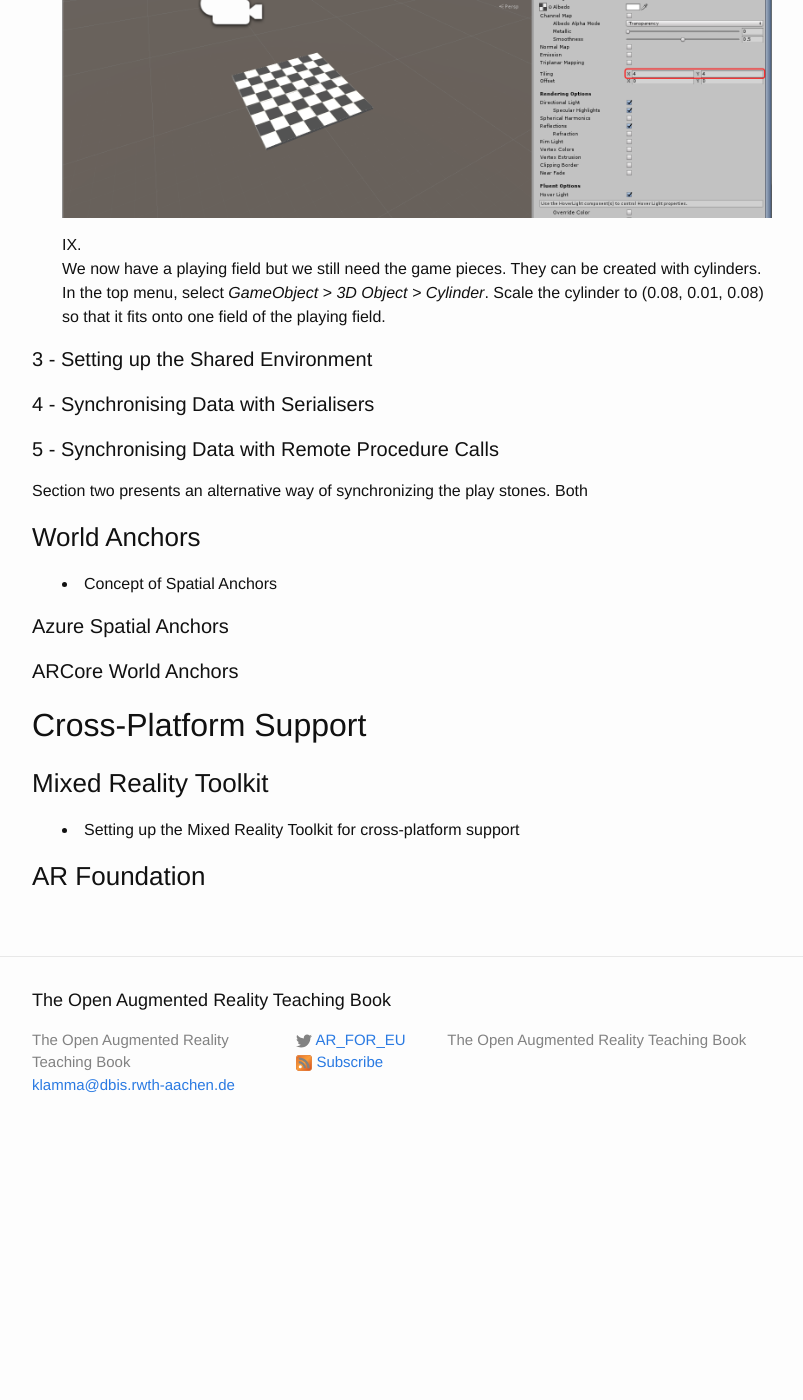
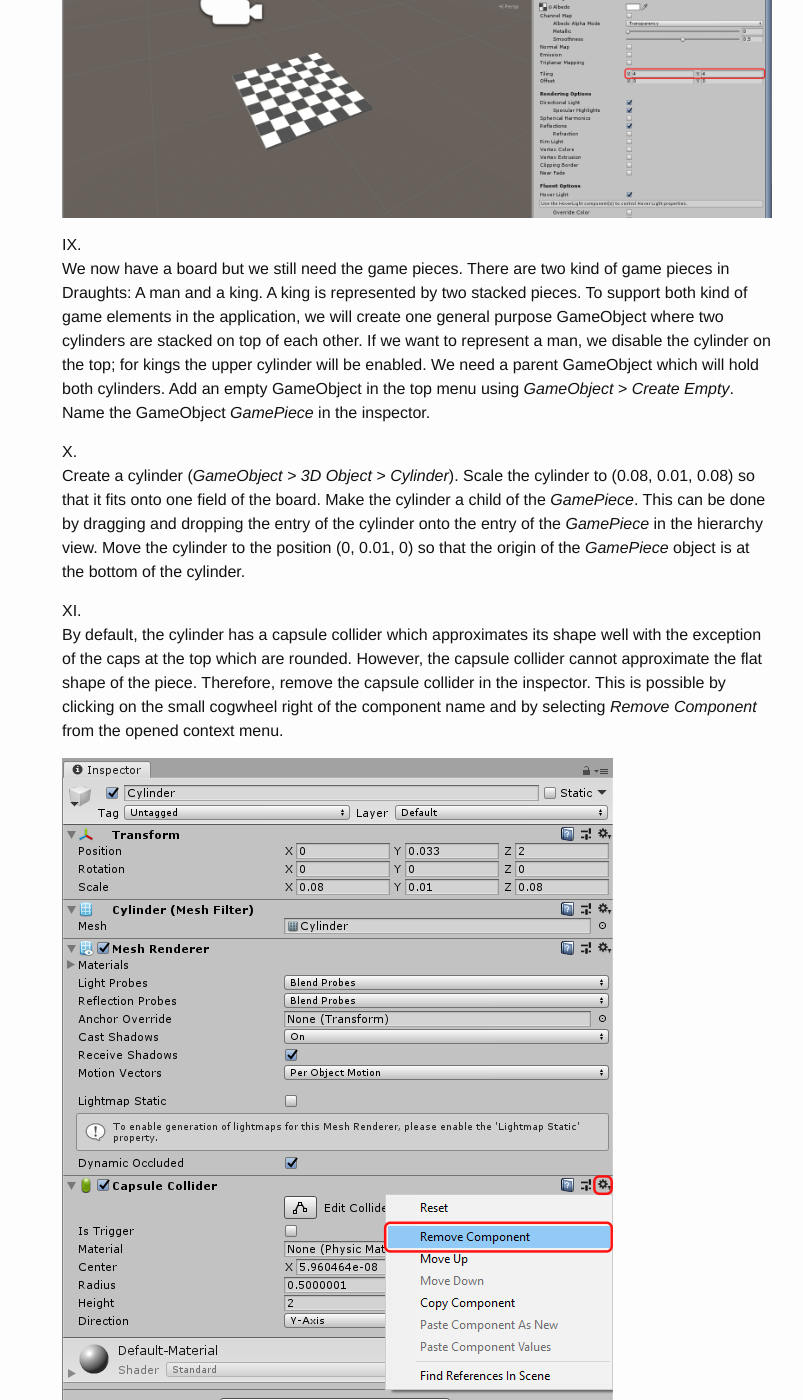
Before and after one commit to klamma/ar-for-eu-book, a Jekyll site: the page built from _pages/chapters/sharing.md, in a window 1280 px wide and 1400 px high, scrolled down 12602 px. Shown: the whole window, without its empty margins (238-1041 px from the left). Built offline with Jekyll 4.4.1, drawn with Linux system fonts in a browser that asks for light colours; nearby versions of some CDN libraries; before the commit the page ends 13758 px from its top, so only the background shows below that; some of the changed text lies outside the part shown.

Commit message:
continued on sharing exercise: game pieces setup

```diff
--- a/_pages/chapters/sharing.md
+++ b/_pages/chapters/sharing.md
@@ -238,10 +238,49 @@
 
    ![Change Tiling Factor]({{pathToRoot}}/assets/figures/sharing/sharingExercise/ChangeTilingFactor.png)
 
-9. We now have a playing field but we still need the game pieces.
-   They can be created with cylinders.
-   In the top menu, select *GameObject > 3D Object > Cylinder*.
-   Scale the cylinder to (0.08, 0.01, 0.08) so that it fits onto one field of the playing field.
+9. We now have a board but we still need the game pieces.
+   There are two kind of game pieces in Draughts: A man and a king.
+    A king is represented by two stacked pieces.
+    To support both kind of game elements in the application, we will create one general purpose GameObject where two cylinders are stacked on top of each other.
+    If we want to represent a man, we disable the cylinder on the top; for kings the upper cylinder will be enabled.
+    We need a parent GameObject which will hold both cylinders.
+    Add an empty GameObject in the top menu using *GameObject > Create Empty*.
+    Name the GameObject *GamePiece* in the inspector.
+
+10. Create a cylinder (*GameObject > 3D Object > Cylinder*).
+    Scale the cylinder to (0.08, 0.01, 0.08) so that it fits onto one field of the board.
+    Make the cylinder a child of the *GamePiece*.
+    This can be done by dragging and dropping the entry of the cylinder onto the entry of the *GamePiece* in the hierarchy view.
+    Move the cylinder to the position (0, 0.01, 0) so that the origin of the *GamePiece* object is at the bottom of the cylinder.
+
+11. By default, the cylinder has a capsule collider which approximates its shape well with the exception of the caps at the top which are rounded.
+    However, the capsule collider cannot approximate the flat shape of the piece.
+    Therefore, remove the capsule collider in the inspector.
+    This is possible by clicking on the small cogwheel right of the component name and by selecting *Remove Component* from the opened context menu.
+
+    ![Remove Capusle Collider]({{pathToRoot}}/assets/figures/sharing/sharingExercise/RemoveCollider.png)
+
+    After that, add a box collider by clicking the *Add Component* button at the bottom.
+    In the open menu search for *Box Collider* and choose the *Box Collider* component.
+    The added box collider automatically fits around the cylinder.
+
+    ![Add Box Collider]({{pathToRoot}}/assets/figures/sharing/sharingExercise/AddBoxCollider.png)
+
+12. Duplicate the cylinder using the keyboard shortcut `Ctrl + D` and move the new copy to the position (0, 0.033, 0) so that it sits on top of the other cylinder with a little gap between the two pieces.
+
+13. Create a new material in the *Materials* folder and name it *GamePiece*.
+    Change its shader to the *Mixed Reality Toolkit > Standard* shader.
+    Apply the material to both cylinder objects by dragging and dropping it onto them.
+
+14. Create a Prefab from the stacked pieces.
+    To do this, create a new folder in the assets folder called *Prefabs*.
+    With the assets browser open, drag and drop the *GamePiece* object from the hierarchy into the assets browser.
+    This should create a new file called *GamePiece* with a thumbnail that looks like the game piece that we just created.
+
+    ![Create Game Piece Prefab]({{pathToRoot}}/assets/figures/sharing/sharingExercise/GamePiecePrefab.png)
+
+15. The prefab is saved on the hard drive and you can delete the *GamePiece* GameObject in the scene.
+    We will later create a script that instantiates the prefab in the scene to set up the starting formation of play pieces.
 
 #### 3 - Setting up the Shared Environment
 
```
Also changed, not shown: assets/figures/sharing/sharingExercise/AddBoxCollider.png (added), assets/figures/sharing/sharingExercise/GamePiecePrefab.png (added), assets/figures/sharing/sharingExercise/RemoveCollider.png (added).
